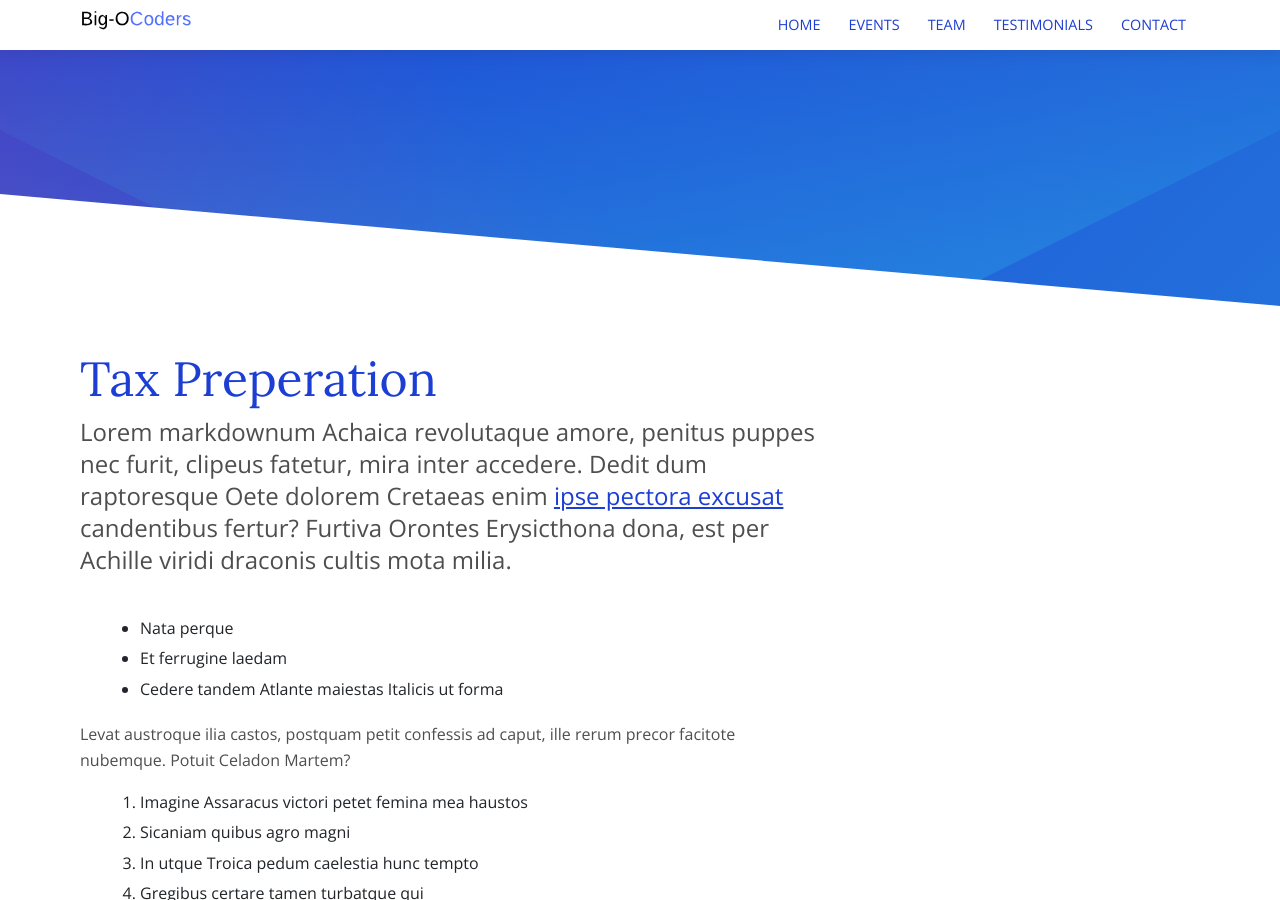
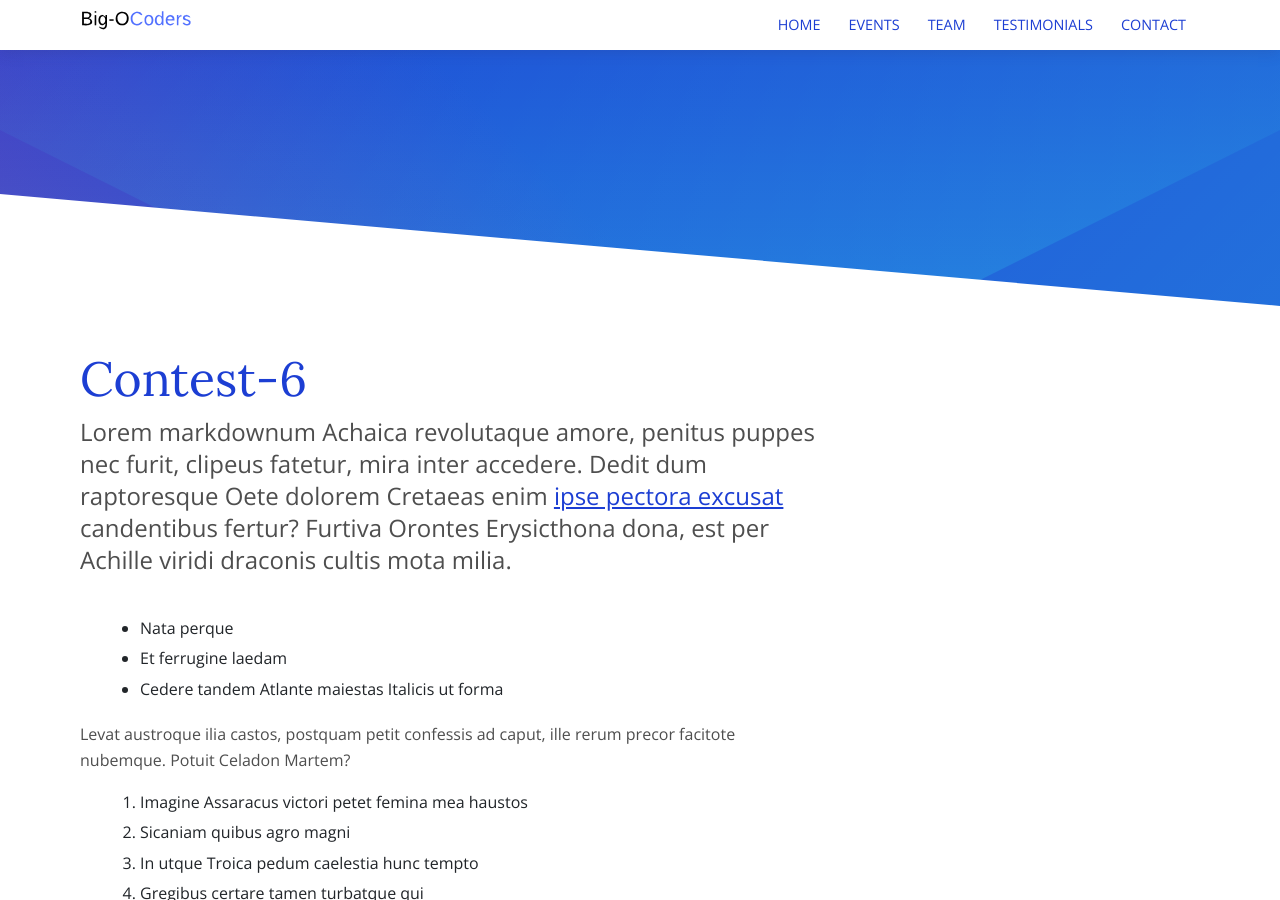
Before and after one commit to SnistAheads/Ocoders, a Jekyll site: the page built from _services/event6.md, in a window 1280 px wide and 900 px high. Built offline with Jekyll 4.4.1, drawn with Linux system fonts in a browser that asks for light colours.

Commit message:
Update and rename tax-preperation.md to event6.md

```diff
--- a/_services/tax-preperation.md
+++ b/_services/event6.md
@@ -1,5 +1,5 @@
 ---
-title: 'Tax Preperation'
+title: 'Contest-6'
 image: '/services/noun_1013177.png'
 ---
 
```
